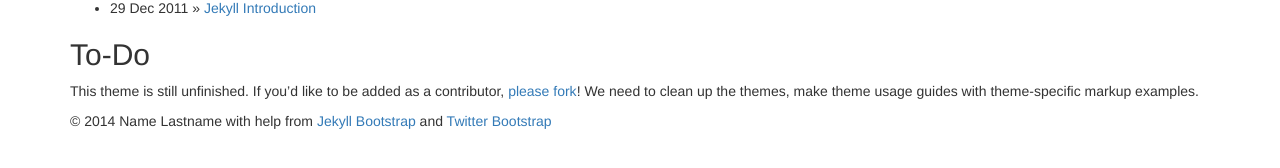
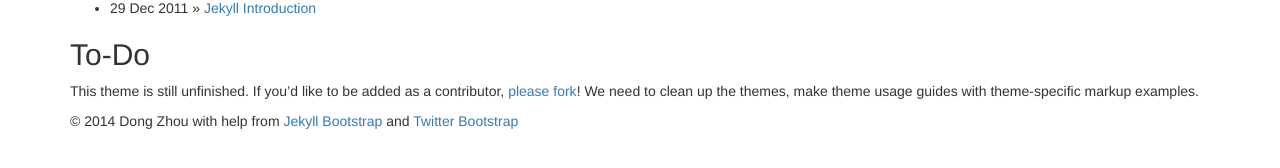
Before and after one commit to zhou-dong/zhou-dong.github.io, a Jekyll site: the page built from index.md, in a window 1280 px wide. Shown: the part 690-858 px from the top of the page. Built offline with Jekyll 4.4.1, drawn with Linux system fonts in a browser that asks for light colours; nearby versions of some CDN libraries; library files that are not in the unit come from our copies.

Commit message:
update content info

```diff
--- a/_config.yml
+++ b/_config.yml
@@ -11,10 +11,10 @@
 title : Jekyll Bootstrap
 tagline: Site Tagline
 author :
-  name : Name Lastname
-  email : blah@email.test
-  github : username
-  twitter : username
+  name : Dong Zhou
+  email : 82224165@qq.com
+  github : zhou-dong
+  twitter : dongdongflame
   feedburner : feedname
 
 # The production_url is only used when full-domain names are needed
```
